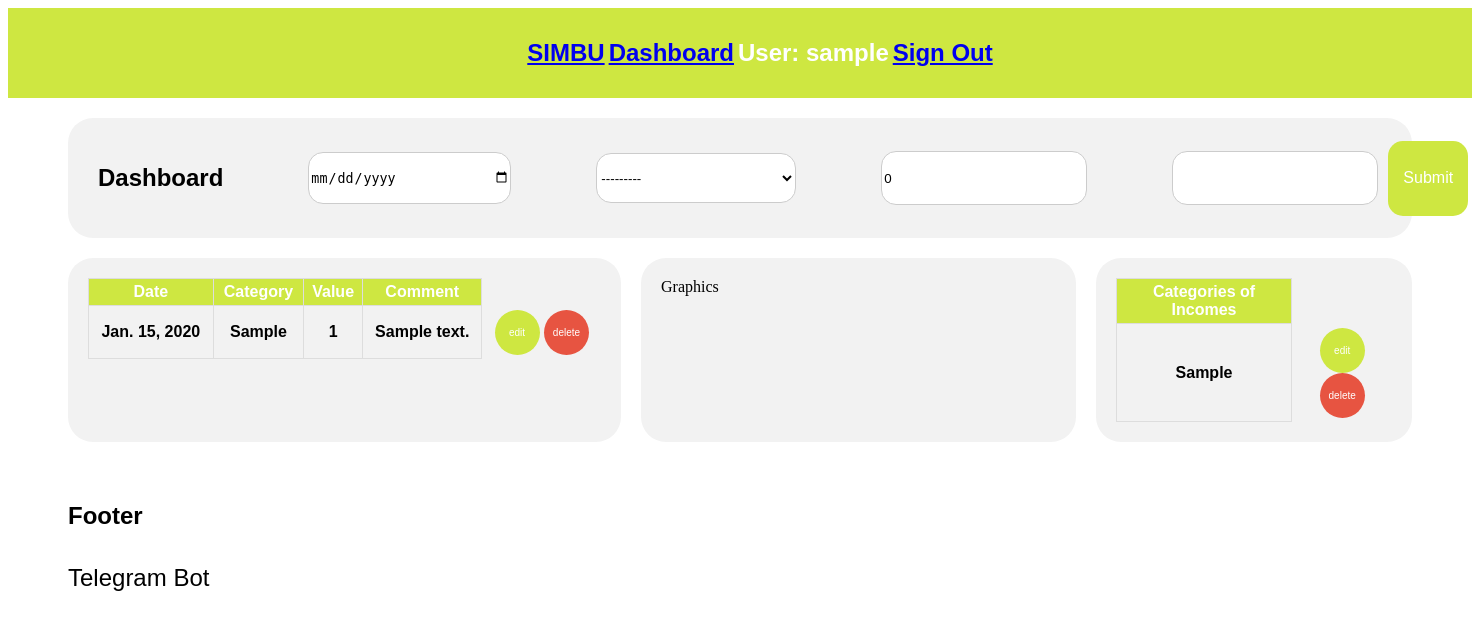
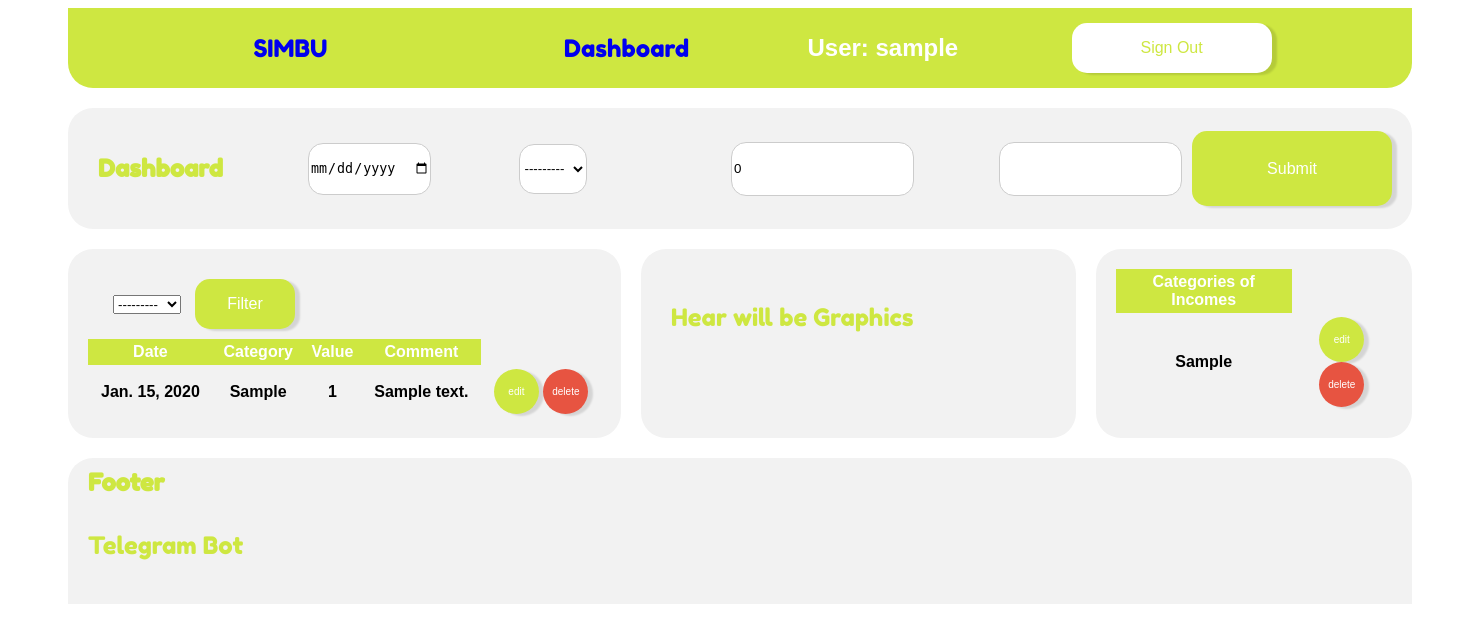
Before and after one commit to AVanslov/PocketSmartBudgetBot, a Django app: page /dashboard/ in a window 1480 px wide. Shown: the top 643 px of the page. Run offline with Django 3.2, Linux system fonts and the light colour scheme; a user stored in the database is signed in; tables that the repository leaves empty hold one stand-in row (values such as "Sample post"); lists and menus that the app fills with data are empty; some web fonts are replaced.

Commit message:
Add filters and pagination

```diff
--- a/budget_project/budget_project/settings.py
+++ b/budget_project/budget_project/settings.py
@@ -42,6 +42,7 @@ INSTALLED_APPS = [
     'django.contrib.sessions',
     'django.contrib.messages',
     'django.contrib.staticfiles',
+    'django_filters',
 
 ]
 
@@ -144,3 +145,5 @@ STATIC_URL = '/static/'
 # https://docs.djangoproject.com/en/3.2/ref/settings/#default-auto-field
 
 DEFAULT_AUTO_FIELD = 'django.db.models.BigAutoField'
+
+LOGIN_REDIRECT_URL = 'pages:homepage'
--- a/budget_project/templates/base.html
+++ b/budget_project/templates/base.html
@@ -4,14 +4,24 @@
     <link href='https://fonts.googleapis.com/css?family=Fredoka One' rel='stylesheet'>
     <link href="https://fonts.cdnfonts.com/css/robert-sans" rel="stylesheet">
     <style>
+      .nav-pills {
+        display: flex;
+        margin: 0 -5px;
+        align-items: center;
+      }
+
       .main-title{
-        font-family: 'Robert Sans', sans-serif;
+        font-family: 'Fredoka One', sans-serif;
         font-size: 24px;
         padding: 10px 10px 10px 10px;
+        color: #CEE741;
       }
       .nav-item, .nav-link{
-        font-family: 'Robert Sans', sans-serif;
+        font-family: 'Fredoka One', sans-serif;
         font-size: 24px;
+        text-decoration: none;
+        flex: 1 1 auto;
+        margin: 0 5px;
       }
       .nav-item:active{
         color: #ffffff;
@@ -30,7 +40,7 @@
         color: white;
       }
       th, td {
-        border: 1px solid #ddd; /* Параметры рамки */
+        border: 0px solid #ddd; /* Параметры рамки */
         padding: 4px; /* Поля в ячейках */
         font-family: 'Robert Sans', sans-serif;
         font-size: 16px;
@@ -56,7 +66,7 @@
         border: none;
         border-radius: 15px;
         color: white;
-        width: 16%;
+        width: 200px;
         height: 75px;
         padding: 15px 15px 15px 15px;
         align-self: center;
@@ -64,6 +74,38 @@
         transition-duration: 0.4s;
         display: inline-block;
         font-size: 16px;
+        box-shadow: 5px 2px 2px #0000001f;
+      }
+      .filter-button {
+        background-color: #CEE741; /* Green */
+        border: none;
+        border-radius: 15px;
+        color: white;
+        width: 100px;
+        height: 50px;
+        padding: 15px 15px 15px 15px;
+        align-self: center;
+        text-align: center;
+        transition-duration: 0.4s;
+        display: inline-block;
+        font-size: 16px;
+        box-shadow: 5px 2px 2px #0000001f;
+        margin: 10px 10px 10px 10px;
+      }
+      .signout-button {
+        background-color: #ffffff; /* Green */
+        border: none;
+        border-radius: 15px;
+        color: #CEE741;
+        width: 200px;
+        height: 50px;
+        padding: 15px 15px 15px 15px;
+        align-self: center;
+        text-align: center;
+        transition-duration: 0.4s;
+        display: inline-block;
+        font-size: 16px;
+        box-shadow: 5px 2px 2px #0000001f;
       }
       .button-table {
         background-color: #CEE741; /* Green */
@@ -76,12 +118,13 @@
         transition-duration: 0.4s;
         display: inline-block;
         font-size: 10px;
+        box-shadow: 5px 2px 2px #0000001f;
       }
-      .button-table:hover  {
+      .button-table:hover {
         background-color: #ffffff; /* Green */
         color: #000000;
       }
-      .button:hover {
+      .button:hover, .filter-button:hover {
         background-color: #ffffff; /* Green */
         color: #CEE741;
       }
@@ -89,14 +132,21 @@
         background-color: #CEE741;
         padding: 15px 32px;
         text-align: center;
+        margin: 0px 60px 0px 60px;
+        border-radius: 0px 0px 25px 25px;
       }
       .field-style {
         border:1px solid #ccc;
         border-radius:15px;
         height:50px;
-        width:200px;
         background-color: #ffffff;
         margin: 10px 10px 10px 50px;
+      }
+      footer{
+        background-color: #f2f2f2;
+        padding: 10px 10px;
+        border-radius: 25px 25px 0px 0px;
+        margin: 0px 60px 0px 60px;
       }
     </style>
   </head>
--- a/budget_project/templates/homepage/index.html
+++ b/budget_project/templates/homepage/index.html
@@ -1,6 +1,6 @@
 {% extends "base.html" %}
 {% block content %}
-  <div style="margin: 50px;">
+  <div style="margin: 0px 60px 0px 60px; min-height: 500px;">
     <h1 class="main-title">Main page of SIMBU project</h1>
   </div>
 {% endblock %}
--- a/budget_project/templates/includes/footer.html
+++ b/budget_project/templates/includes/footer.html
@@ -1,4 +1,4 @@
-<footer style="margin: 50px;">
+<footer>
     <b class="main-title">Footer</b>
     <p class="main-title">Telegram Bot</p>
 </footer>
--- a/budget_project/templates/includes/header.html
+++ b/budget_project/templates/includes/header.html
@@ -3,11 +3,11 @@
   <nav class="navbar shadow-sm">
     <div class="container">
       {% with request.resolver_match.view_name as view_name %}
-        <ul class="nav nav-pills">
+        <ul class="nav-pills">
           <li class="nav-item">
             <a class="nav-link {% if view_name == 'pages:homepage' %} active {% endif %}"
               href="{% url 'pages:homepage' %}">
-              <b>SIMBU</b>
+              SIMBU
             </a>
           </li>
 
@@ -16,12 +16,15 @@
           <li class="nav-item">
             <a class="nav-link {% if view_name == 'webbudget:dashboard' %} active {% endif %}"
               href="{% url 'webbudget:dashboard' %}">
-              <b>Dashboard</b>
+              Dashboard
             </a>
           </li>
           <span class="navbar-text"><b>User: {{ user.username }}</b></span>
           <li class="nav-item">
-            <a class="nav-link" href="{% url 'logout' %}"><b>Sign Out</b></a>
+            <form method="post" action="{% url 'logout' %}">
+              {% csrf_token %}
+              <button class="signout-button" type="submit">Sign Out</button>
+          </form>
           </li>
           <!-- Конец блока ссылок для авторизованного пользователя -->
 
--- /dev/null
+++ b/budget_project/templates/registration/ logged_out.html
@@ -0,0 +1,5 @@
+{% extends "base.html" %}
+
+{% block content %}
+  <h2>Вы вышли из системы!</h2>
+{% endblock %}
--- a/budget_project/templates/webbudget/dashboard.html
+++ b/budget_project/templates/webbudget/dashboard.html
@@ -15,9 +15,20 @@
     </form>
   </div>
 
-  <div style="display: flex; margin: 50px; margin-top: 10px;">
+  <div style="display: flex; margin: 10px 50px 10px 50px;">
     <div style="flex: 1.3; border-radius: 25px; background-color: #f2f2f2; margin: 10px; padding: 20px;">
-
+      <div>
+        <form method="get">
+          {% for field in filter.form.visible_fields %}
+            <div style="display: inline-block; padding-left: 25px; align-content: center;">
+              <li>{{ field }}</li>
+            </div>
+          {% endfor %}
+          <li>
+            <button class="filter-button" type="submit">Filter</button>
+          </li>
+        </form>
+      </div>
       <table>
         <tr class="table-title">
           <th><b>Date</b></th>
@@ -25,7 +36,7 @@
           <th><b>Value</b></th>
           <th><b>Comment</b></th>
         </tr>
-        {% for income in all_incomes %}
+        {% for income in page_obj %}
           <tr>
             <th>{{ income.date }}</th>
             <th>{{ income.category.category }}</th>
@@ -36,11 +47,15 @@
               <button class="button-table" style="background-color: #e75441;">delete</button>
             </th>
           </tr>
-        {% endfor %}
-      </table>
+          {% if not forloop.last %}
+          {% endif %}
+          {% endfor %}
+          <!-- Подключаем пагинатор -->
+        </table>
+        {% include "includes/paginator.html" %}
     </div>
     <div style="flex: 1; border-radius: 25px; background-color: #f2f2f2; margin: 10px; padding: 20px;">
-      Graphics
+      <p class="main-title">Hear will be Graphics</p>
     </div>
     <div style="flex: 0.7; border-radius: 25px; background-color: #f2f2f2; margin: 10px; padding: 20px;">
       <table>
--- /dev/null
+++ b/budget_project/webbudget/filters.py
@@ -0,0 +1,11 @@
+import django_filters
+from bot.models import Income
+
+
+class IncomeFilter(django_filters.FilterSet):
+
+    class Meta:
+        model = Income
+        fields = [
+            'category',
+        ]
--- a/budget_project/webbudget/views.py
+++ b/budget_project/webbudget/views.py
@@ -1,4 +1,5 @@
 from django.contrib.auth.decorators import login_required
+from django.core.paginator import Paginator
 from django.shortcuts import render
 
 from bot.models import (
@@ -6,6 +7,7 @@ from bot.models import (
     Income,
     Expense,
 )
+from .filters import IncomeFilter
 from .forms import IncomeForm
 
 
@@ -15,15 +17,21 @@ def dashboard(request):
     title = 'Dashboard'
     # all_incomes = Income.objects.all()
     all_incomes = Income.objects.filter(author=request.user).order_by('-date')
+    #добавим фильтрацию
+    filter = IncomeFilter(request.GET, queryset=all_incomes)
+
+    paginator = Paginator(filter.qs, 10)
+    page_number = request.GET.get('page')
+    page_obj = paginator.get_page(page_number)
     categories = CategoryOfIncomes.objects.all()
     # all_expenses = Expense.objects.filter(author=request.user)
     form = IncomeForm(request.POST or None)
     context = {
         'title': title,
         # 'products': products,
-        'all_incomes': all_incomes,
+        'page_obj': page_obj,
         'categories': categories,
-        # 'expenses': all_expenses,
+        'filter': filter,
         'form': form
     }
     if form.is_valid():
```
Also changed, not shown: budget_project/templates/includes/paginator.html (added, +54 -0 lines), budget_project/templates/registration/login.html (added, +40 -0 lines), budget_project/templates/registration/password_change_form.html (added), budget_project/templates/registration/password_reset_complete.html (added), budget_project/templates/registration/password_reset_confirm.html (added), budget_project/templates/registration/password_reset_done.html (added).
